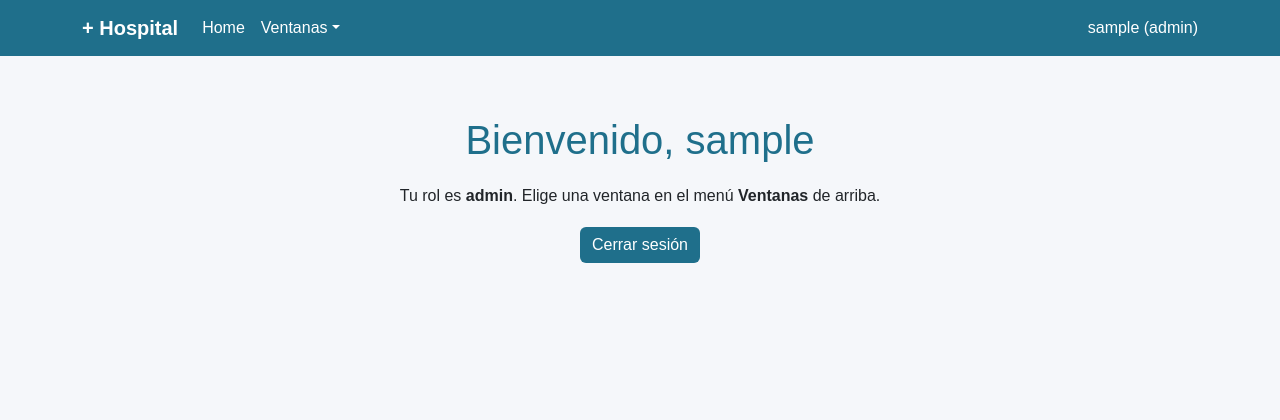
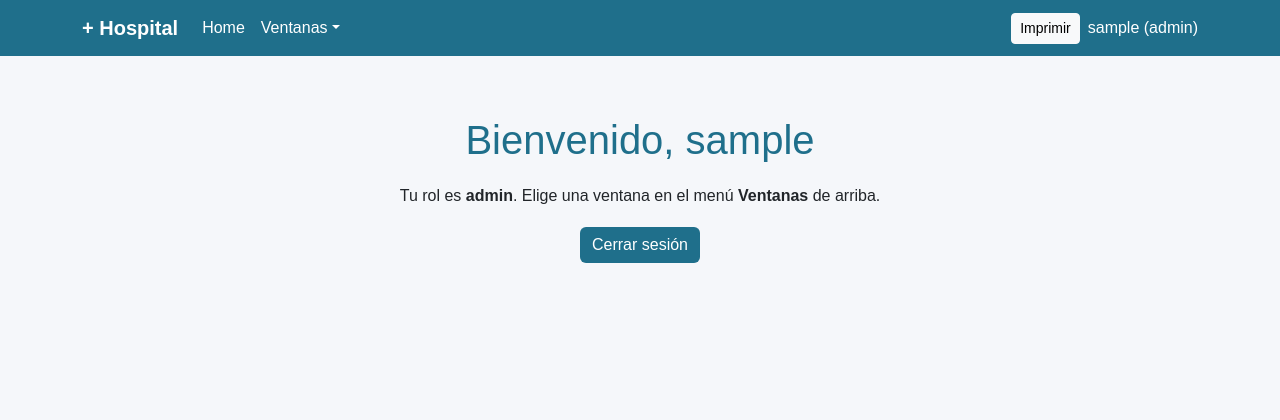
Before and after one commit to andrespabonr2006/Hospital, an ASP.NET Core app: page / in a window 1280 px wide. Shown: the top 420 px of the page. Run offline with ASP.NET Core 8, Linux system fonts and the light colour scheme; the visitor is signed in with stand-in values (Sample User, id 1); style sheets or scripts are compiled from the project's sources; some libraries are stand-ins or nearby versions.

Commit message:
Agregar boton Imprimir

```diff
--- a/front_asp/Pages/Shared/_Layout.cshtml
+++ b/front_asp/Pages/Shared/_Layout.cshtml
@@ -134,6 +134,7 @@
                     </ul>
                     @if (Seguridad.EstaLogueado(Context))
                     {
+                        <button type="button" class="btn btn-light btn-sm me-2" onclick="window.print()">Imprimir</button>
                         <span class="navbar-text text-white usuario-nav">
                             @Context.Session.GetString("Usuario") (@Context.Session.GetString("Rol"))
                         </span>
```
